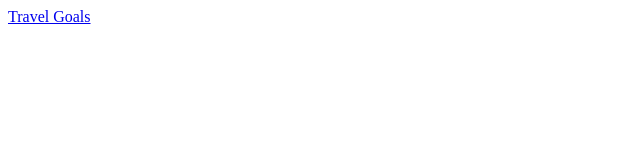
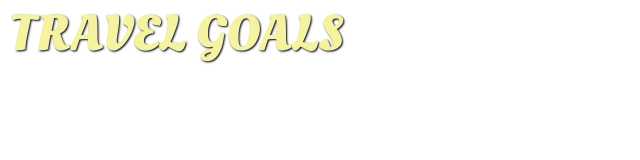
Before and after one commit to tttaehun96/trave-page, a plain HTML site: page index.html in a window 1280 px wide. Shown: the whole page, without its empty margins (0-640 px from the left). Drawn offline with Linux system fonts and the light colour scheme.

Commit message:
logg 작업완료

```diff
--- a/index.html
+++ b/index.html
@@ -5,12 +5,16 @@
     <meta http-equiv="X-UA-Compatible" content="IE=edge">
     <meta name="viewport" content="width=device-width, initial-scale=1.0">
     <link rel="stylesheet" href="https://fonts.googleapis.com/css2?family=Raleway:wght@700&family=Oleo+Script:wght@700&family=Quicksand:wght@300;500;700&display=swap" >
+    <link rel="stylesheet" href="shared.css">
     <link rel="stylesheet" href="style.css">
     <title>Travel Goals</title>
 </head>
 <body>
     <header>
-        <a href="/index.html">Travel Goals</a>
+        <div id="page-logo">
+            <a href="/index.html">Travel Goals</a>
+        </div>
+
         <nav>
 
         </nav>
--- /dev/null
+++ b/shared.css
@@ -0,0 +1,14 @@
+body {
+font-family: "Quicksand", sans-serif;
+margin: 0;
+}
+
+#page-logo a{
+    padding: 10px;
+    font-family: "Oleo Script", sans-serif;
+    color: rgb(245, 243, 160);
+    font-size: 50px;
+    text-decoration: none;
+    text-transform: uppercase;
+    text-shadow: 1px 1px 2px rgb(0, 0, 0);
+}
```
